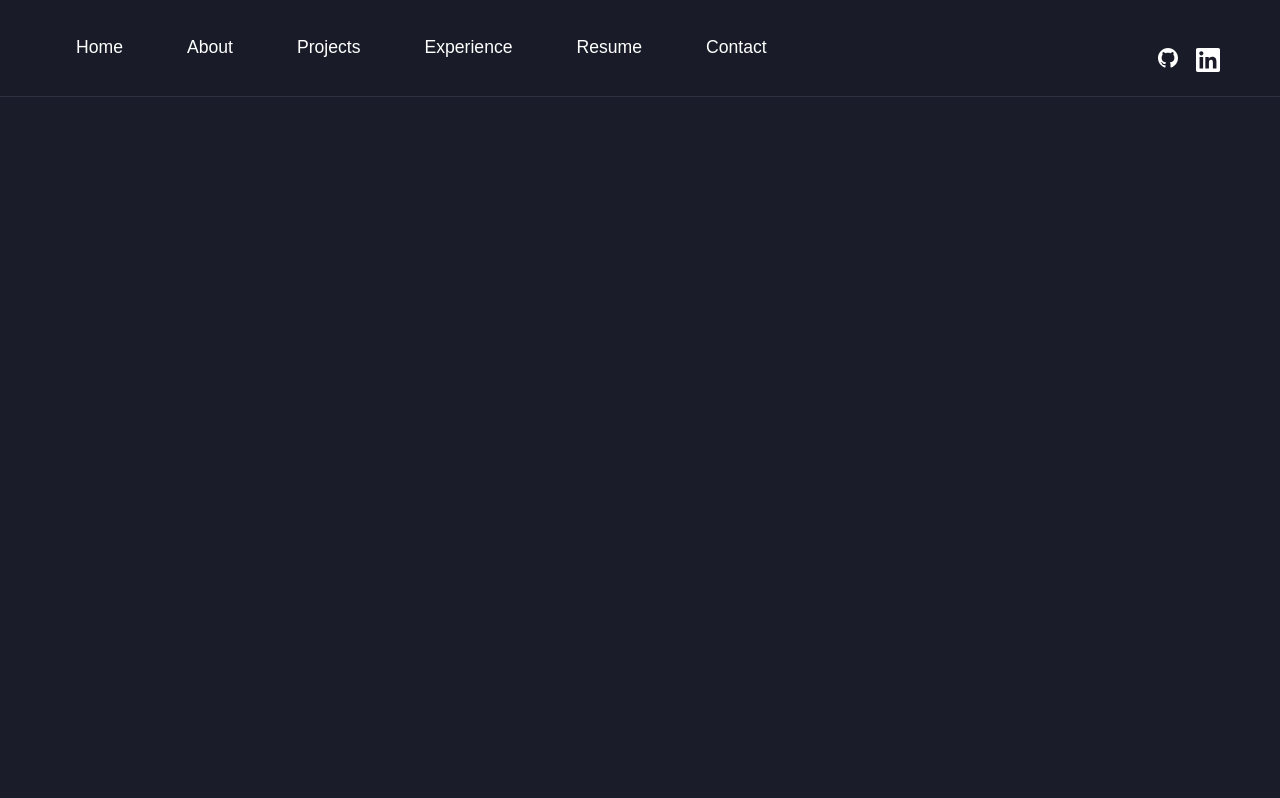
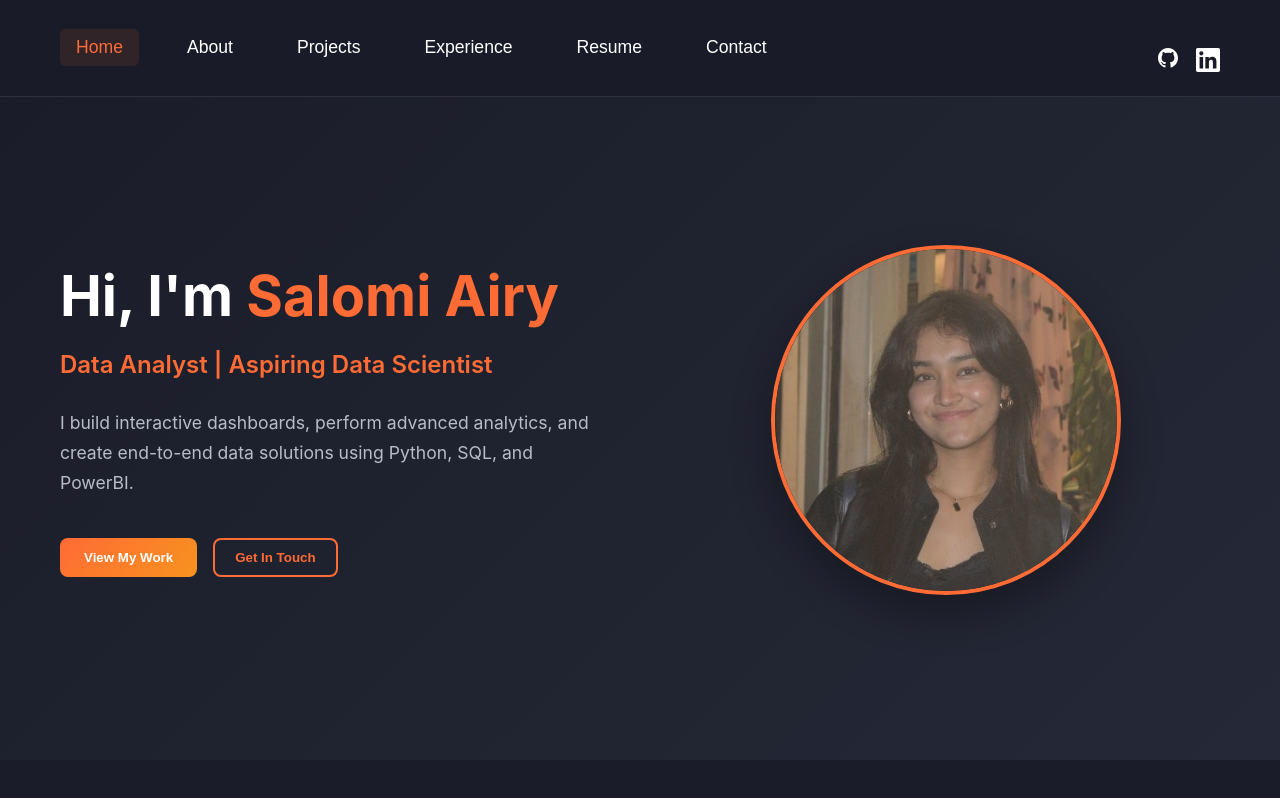
Before and after one commit to Salomiairy11/personal-portfolio, a React (Vite) app: page / in a window 1280 px wide. Built offline with nearby package versions, Linux system fonts and the light colour scheme.

Commit message:
path changes

```diff
--- a/src/App.jsx
+++ b/src/App.jsx
@@ -17,15 +17,12 @@ function App() {
         <Header />
         <main className="main-content">
           <Routes>
-            <Route path="/personal-portfolio" element={<Homepage />} />
-            <Route path="/personal-portfolio/projects" element={<Projects />} />
-            <Route path="/personal-portfolio/about" element={<About />} />
-            <Route
-              path="/personal-portfolio/experience"
-              element={<Experience />}
-            />
-            <Route path="/personal-portfolio/resume" element={<Resume />} />
-            <Route path="/personal-portfolio/contact" element={<Contact />} />
+            <Route path="/" element={<Homepage />} />
+            <Route path="/projects" element={<Projects />} />
+            <Route path="/about" element={<About />} />
+            <Route path="/experience" element={<Experience />} />
+            <Route path="/resume" element={<Resume />} />
+            <Route path="/contact" element={<Contact />} />
           </Routes>
         </main>
       </div>
--- a/src/components/Header.jsx
+++ b/src/components/Header.jsx
@@ -10,16 +10,16 @@ const Header = () => {
   const location = useLocation()
 
   const navItems = [
-    { id: 'home', label: 'Home', path: '/personal-portfolio/' },
-    { id: 'about', label: 'About', path: '/personal-portfolio/about' },
-    { id: 'projects', label: 'Projects', path: '/personal-portfolio/projects' },
+    { id: 'home', label: 'Home', path: '/' },
+    { id: 'about', label: 'About', path: '/about' },
+    { id: 'projects', label: 'Projects', path: '/projects' },
     {
       id: 'Experience',
       label: 'Experience',
-      path: '/personal-portfolio/experience',
+      path: '/experience',
     },
-    { id: 'resume', label: 'Resume', path: '/personal-portfolio/resume' },
-    { id: 'contact', label: 'Contact', path: '/personal-portfolio/contact' },
+    { id: 'resume', label: 'Resume', path: '/resume' },
+    { id: 'contact', label: 'Contact', path: '/contact' },
   ]
 
   const handleNavClick = (path) => {
```
